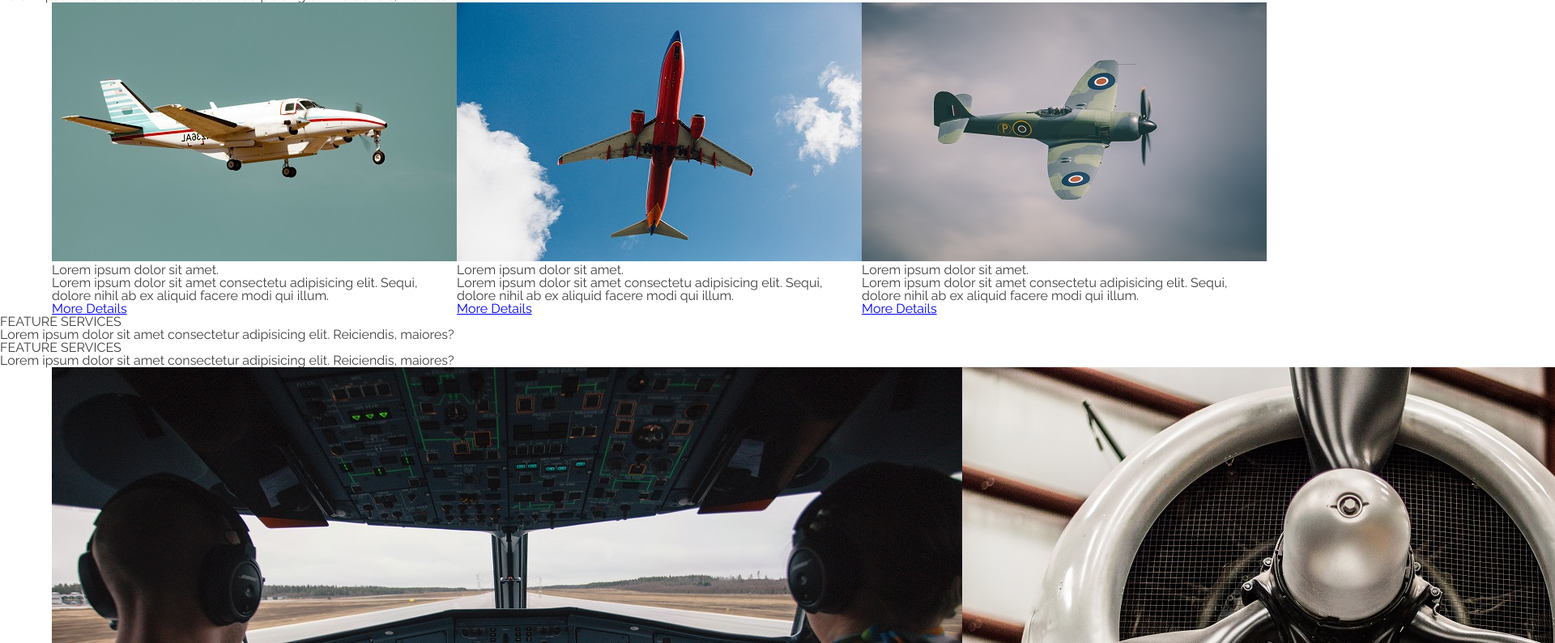
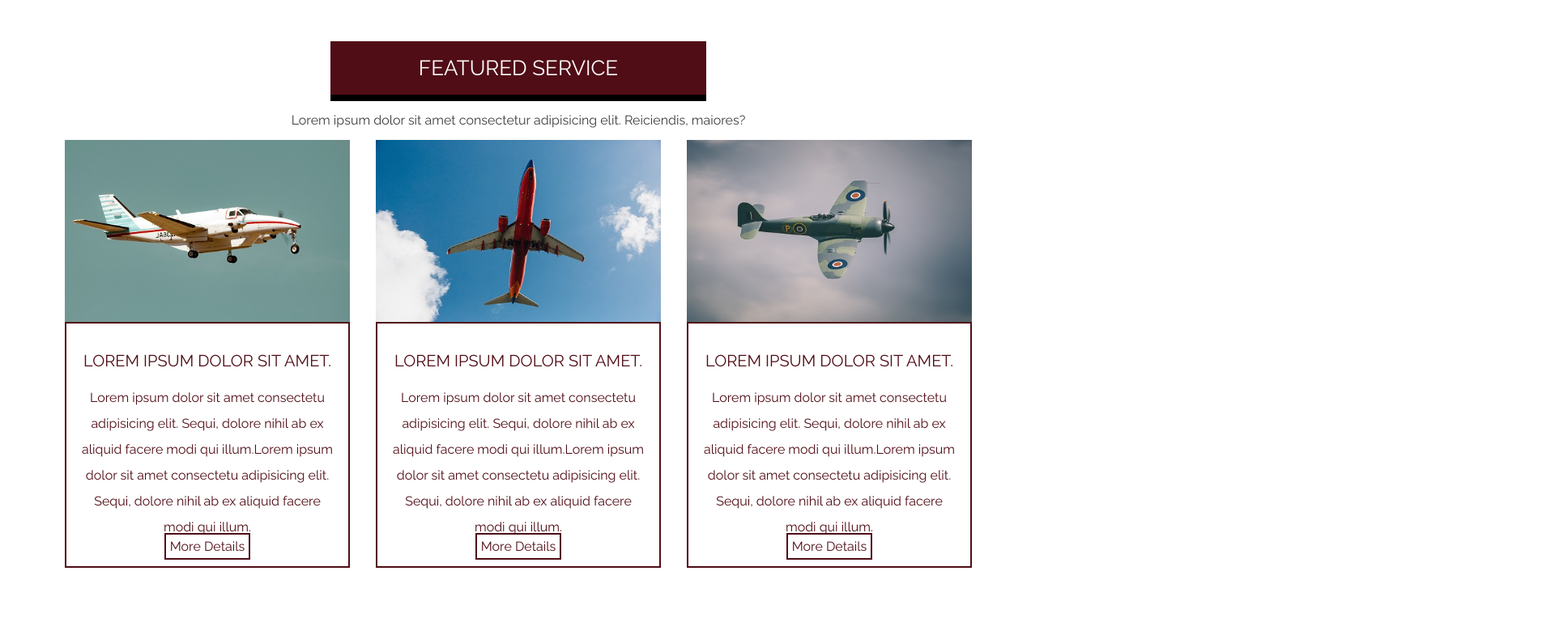
Before and after one commit to sfkse/WebsiteTemplate, a plain HTML site: page index.html in a window 1280 px wide. Shown: the part 759-1554 px from the top of the page at 81% size, 1920 px wide, since content can reach past the window. Drawn offline with Linux system fonts and the light colour scheme.

Commit message:
Update index and style sheet

```diff
--- a/css/main.css
+++ b/css/main.css
@@ -1,15 +1,15 @@
 /* GENERAL SETTINGS */
 
 @font-face {
-  font-family: 'Raleway';
-  src: url('../fonts/Raleway-Regular.ttf');
+  font-family: "Raleway";
+  src: url("../fonts/Raleway-Regular.ttf");
 }
 
 body {
   background-color: #fff;
   color: #3f3f3f;
   font: 14px / 28px;
-  font-family: 'Raleway', arial;
+  font-family: "Raleway", arial;
 }
 
 h1 {
@@ -59,7 +59,7 @@ header .logo img {
 
 #mainSlider {
   height: 660px;
-  background: url('../img/mainHome.jpg') center center no-repeat;
+  background: url("../img/mainHome.jpg") center center no-repeat;
   background-size: cover;
 }
 
@@ -79,3 +79,90 @@ header .logo img {
   justify-content: center;
   color: white;
 }
+
+/*FEATURES SECTION*/
+
+#features {
+  margin: 5em 0;
+}
+.featuresTop {
+  margin: auto;
+}
+.sectionHeader {
+  width: 30%;
+  margin: auto;
+  text-align: center;
+  padding: 20px 40px;
+  background-color: #500d16;
+  color: #fff;
+  font-size: 26px;
+  border-bottom: 8px solid #000;
+}
+
+.sectionHeader + p {
+  text-align: center;
+  margin-top: 1em;
+}
+.container {
+  display: flex;
+  justify-content: center;
+}
+.col3 {
+  width: 33.33%;
+  margin: 1em;
+}
+.zoom {
+  width: 100%;
+  overflow: hidden;
+}
+.zoom img {
+  display: block;
+  width: 100%;
+  height: 100%;
+  transition: 0.5s ease;
+}
+.item {
+  text-align: center;
+}
+.itemText {
+  border: 2px solid #500d16;
+  padding: 1em;
+  transition: 0.5s ease;
+}
+
+.item:hover {
+  background-color: #500d16;
+}
+.item:hover .itemText * {
+  color: #fff;
+}
+.item:hover .btnDetails {
+  border-color: #fff;
+}
+.item:hover .zoom img {
+  width: 100%;
+
+  transform: scale(1.2);
+}
+.itemText h3 {
+  font-size: 20px;
+  color: #500d16;
+  text-transform: uppercase;
+  transition: 0.5s ease;
+
+  line-height: 3;
+}
+.itemText p {
+  color: #500d16;
+  line-height: 2;
+  transition: 0.5s ease;
+}
+.btnDetails {
+  color: #500d16;
+  text-decoration: none;
+
+  border: 2px solid #500d16;
+  text-align: center;
+  padding: 5px;
+  transition: 0.5s ease;
+}
--- a/index.html
+++ b/index.html
@@ -1,5 +1,6 @@
 <!DOCTYPE html>
 <html lang="en">
+
 <head>
     <meta charset="UTF-8">
     <meta name="description" content="Ninjas Planes Project code along with Arin SW">
@@ -12,6 +13,7 @@
     <link rel="stylesheet" href="css/reset.css">
     <link rel="stylesheet" href="css/main.css">
 </head>
+
 <body>
     <header>
         <div class="container">
@@ -42,7 +44,7 @@
 
     <section id="features" class="sectionArea">
         <div class="featuresTop">
-            <h2 class="sectionHeader">FEATURE SERVICES</h2>
+            <h2 class="sectionHeader">FEATURED SERVICE</h2>
             <p>Lorem ipsum dolor sit amet consectetur adipisicing elit. Reiciendis, maiores?</p>
         </div>
         <div class="featuresBody">
@@ -54,8 +56,11 @@
                         </div>
                         <div class="itemText">
                             <h3>Lorem ipsum dolor sit amet.</h3>
-                            <p>Lorem ipsum dolor sit amet consectetu adipisicing elit. Sequi, dolore nihil ab ex aliquid facere modi qui illum.</p>
-                            <a href="#" class="btnCetails">More Details</a>
+                            <p>Lorem ipsum dolor sit amet consectetu adipisicing elit. Sequi, dolore nihil ab ex aliquid
+                                facere modi qui illum.Lorem ipsum dolor sit amet consectetu adipisicing elit. Sequi,
+                                dolore nihil ab ex aliquid
+                                facere modi qui illum.</p>
+                            <a href="#" class="btnDetails">More Details</a>
                         </div>
                     </div>
                 </div>
@@ -66,8 +71,11 @@
                         </div>
                         <div class="itemText">
                             <h3>Lorem ipsum dolor sit amet.</h3>
-                            <p>Lorem ipsum dolor sit amet consectetu adipisicing elit. Sequi, dolore nihil ab ex aliquid facere modi qui illum.</p>
-                            <a href="#" class="btnCetails">More Details</a>
+                            <p>Lorem ipsum dolor sit amet consectetu adipisicing elit. Sequi, dolore nihil ab ex aliquid
+                                facere modi qui illum.Lorem ipsum dolor sit amet consectetu adipisicing elit. Sequi,
+                                dolore nihil ab ex aliquid
+                                facere modi qui illum.</p>
+                            <a href="#" class="btnDetails">More Details</a>
                         </div>
                     </div>
                 </div>
@@ -78,8 +86,11 @@
                         </div>
                         <div class="itemText">
                             <h3>Lorem ipsum dolor sit amet.</h3>
-                            <p>Lorem ipsum dolor sit amet consectetu adipisicing elit. Sequi, dolore nihil ab ex aliquid facere modi qui illum.</p>
-                            <a href="#" class="btnCetails">More Details</a>
+                            <p>Lorem ipsum dolor sit amet consectetu adipisicing elit. Sequi, dolore nihil ab ex aliquid
+                                facere modi qui illum.Lorem ipsum dolor sit amet consectetu adipisicing elit. Sequi,
+                                dolore nihil ab ex aliquid
+                                facere modi qui illum.</p>
+                            <a href="#" class="btnDetails">More Details</a>
                         </div>
                     </div>
                 </div>
@@ -136,7 +147,8 @@
                 <div class="footerItem">
                     <h3>WELCOME TO OUR SITE</h3>
                     <a href="index.html"><img src="img/logo2.png" alt=""></a>
-                    <p>Lorem ipsum dolor sit amet consectetur adipisicing elit. Cupiditate aspernatur quas natus maxime saepe debitis.</p>
+                    <p>Lorem ipsum dolor sit amet consectetur adipisicing elit. Cupiditate aspernatur quas natus maxime
+                        saepe debitis.</p>
                 </div>
             </div>
             <div class="col3">
@@ -163,4 +175,5 @@
         </div>
     </footer>
 </body>
+
 </html>
```
